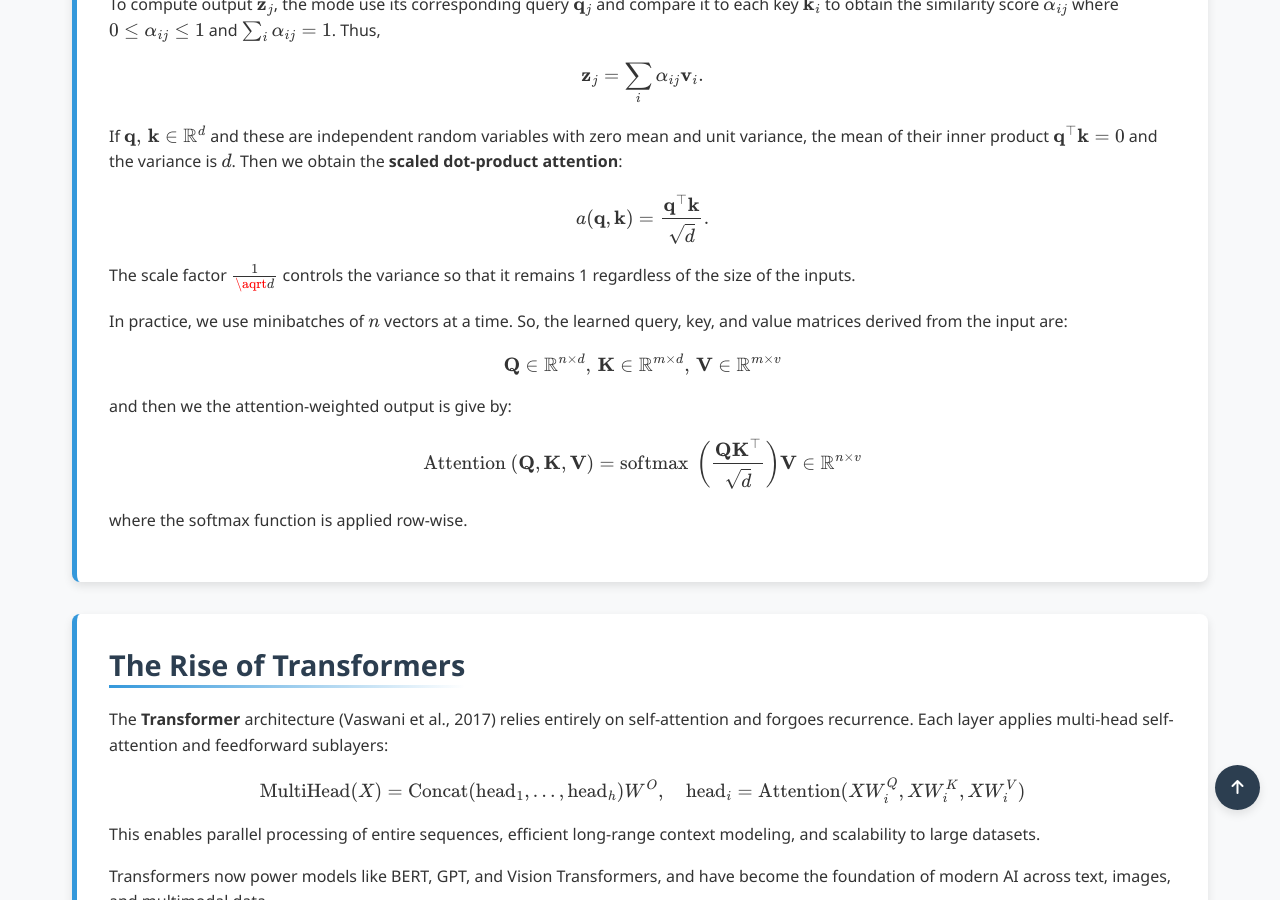
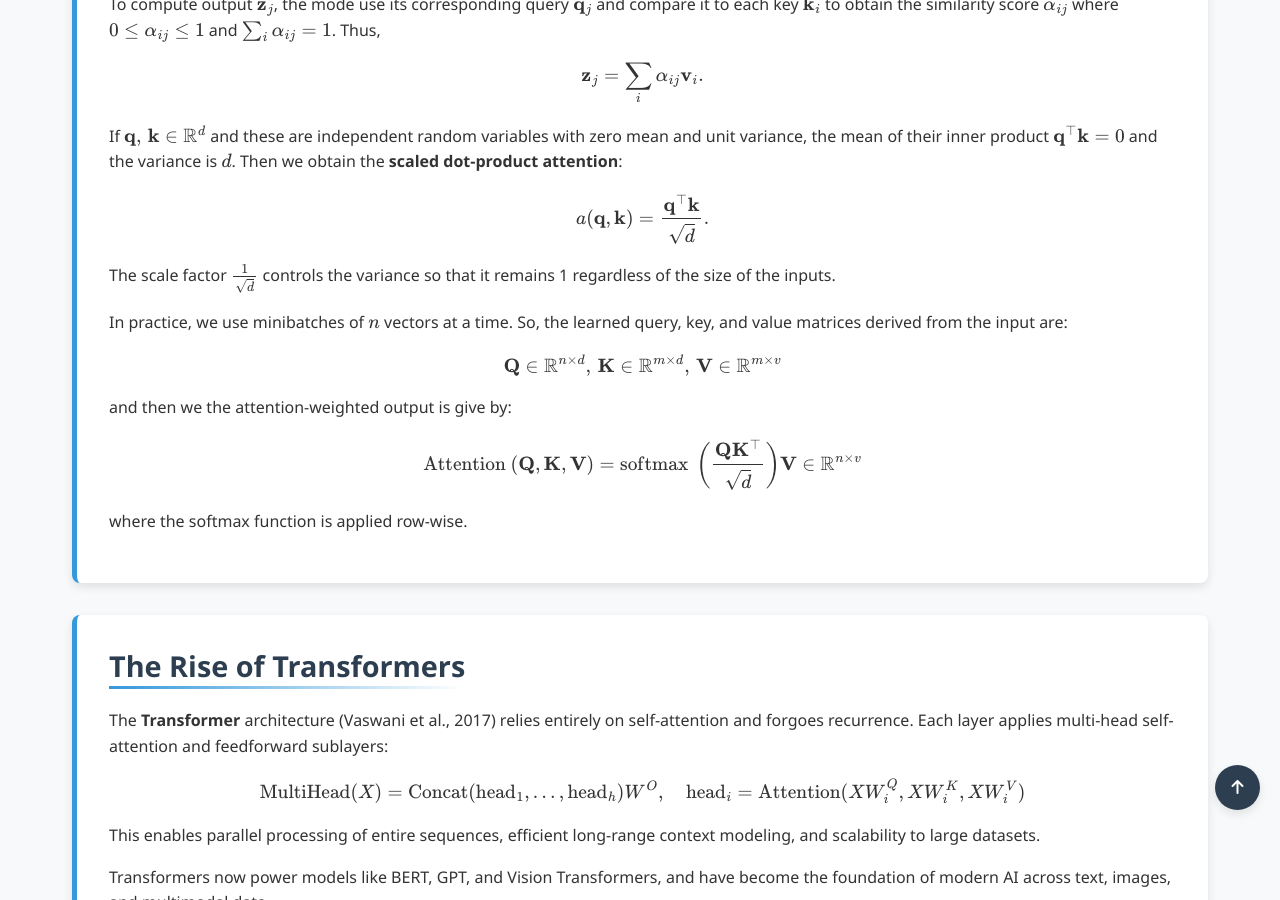
Before and after one commit to Yusukey01/yusukey01.github.io, a Jekyll site: the page built from Mathematics/Machine_learning/deep_nn.html, in a window 1280 px wide and 900 px high, scrolled down 2395 px. Built offline with Jekyll 4.4.1, drawn with Linux system fonts in a browser that asks for light colours.

```diff
--- a/Mathematics/Machine_learning/deep_nn.html
+++ b/Mathematics/Machine_learning/deep_nn.html
@@ -121,7 +121,7 @@ uses_python: false
                     \[
                     a(\mathbf{q}, \mathbf{k}) = \frac{\mathbf{q}^\top \mathbf{k}}{\sqrt{d}}.
                     \]
-                    The scale factor \(\frac{1}{\aqrt{d}}\) controls the variance so that it remains 1 regardless of the size of the inputs.
+                    The scale factor \(\frac{1}{\sqrt{d}}\) controls the variance so that it remains 1 regardless of the size of the inputs.
                 </p>
 
                 <p>
```
